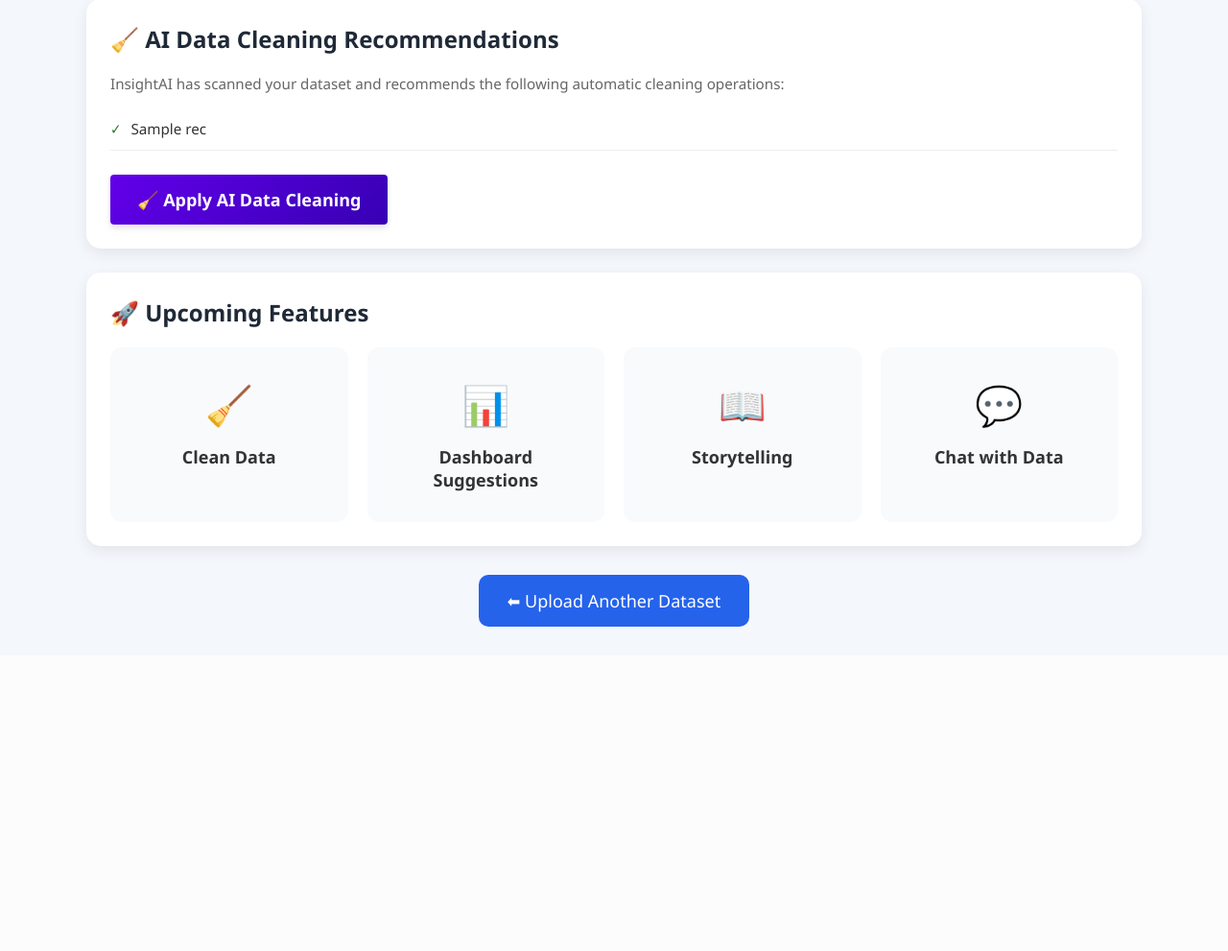
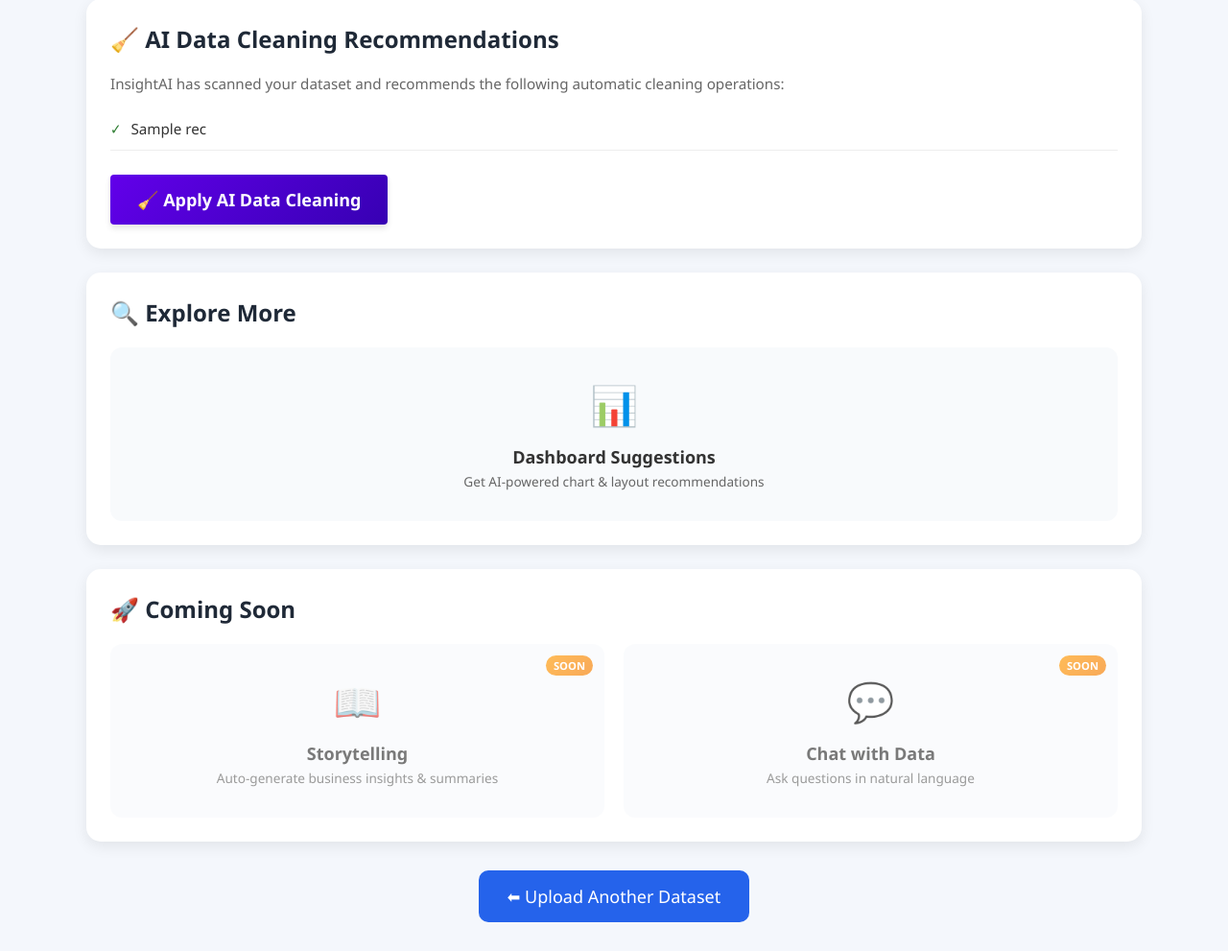
Before and after one commit to YashPrajapati989/InsightAI, a Flask app: template templates/result.html in a window 1280 px wide. Shown: the part 1364-2355 px from the top of the page at 96% size. Before the commit the page ends 2017 px from the top, so only its background shows below. Run offline with Flask 3, Linux system fonts and the light colour scheme; the template is opened without the code that fills it: most values are stand-ins (such as "Sample title", 1, 10 or a date in 2020); some libraries are stand-ins or nearby versions.

```diff
--- a/templates/result.html
+++ b/templates/result.html
@@ -199,32 +199,45 @@
         </section>
 
         <!-- ============================
-             Future Features
+             Explore More (Working Features)
         ============================ -->
         <section class="card">
 
-            <h2>🚀 Upcoming Features</h2>
+            <h2>🔍 Explore More</h2>
 
             <div class="feature-grid">
 
-                <div class="feature-card">
-                    🧹
-                    <h3>Clean Data</h3>
+                <a href="/recommendations/{{ file_id }}" class="feature-card" style="text-decoration: none; color: inherit; display: block; cursor: pointer; transition: transform 0.2s, box-shadow 0.2s;" onmouseover="this.style.transform='translateY(-4px)'; this.style.boxShadow='0 6px 16px rgba(0,0,0,0.12)';" onmouseout="this.style.transform=''; this.style.boxShadow='';">
+                    📊
+                    <h3>Dashboard Suggestions</h3>
+                    <p style="font-size: 0.85rem; color: #666; margin-top: 4px;">Get AI-powered chart & layout recommendations</p>
+                </a>
+
+            </div>
+
+        </section>
+
+        <!-- ============================
+             Coming Soon
+        ============================ -->
+        <section class="card">
+
+            <h2>🚀 Coming Soon</h2>
+
+            <div class="feature-grid">
+
+                <div class="feature-card" style="opacity: 0.65; position: relative;">
+                    📖
+                    <h3>Storytelling</h3>
+                    <p style="font-size: 0.85rem; color: #666; margin-top: 4px;">Auto-generate business insights &amp; summaries</p>
+                    <span style="position: absolute; top: 10px; right: 10px; background: linear-gradient(135deg, #ff9800, #f57c00); color: #fff; font-size: 0.7rem; font-weight: 700; padding: 3px 8px; border-radius: 20px;">SOON</span>
                 </div>
 
-                <a href="/recommendations/{{ file_id }}" class="feature-card" style="text-decoration: none; color: inherit; display: block;">
-                    📊
-                    <h3>Dashboard Suggestions</h3>
-                </a>
-
-                <div class="feature-card">
-                    📖
-                    <h3>Storytelling</h3>
-                </div>
-
-                <div class="feature-card">
+                <div class="feature-card" style="opacity: 0.65; position: relative;">
                     💬
                     <h3>Chat with Data</h3>
+                    <p style="font-size: 0.85rem; color: #666; margin-top: 4px;">Ask questions in natural language</p>
+                    <span style="position: absolute; top: 10px; right: 10px; background: linear-gradient(135deg, #ff9800, #f57c00); color: #fff; font-size: 0.7rem; font-weight: 700; padding: 3px 8px; border-radius: 20px;">SOON</span>
                 </div>
 
             </div>
```
Also changed, not shown: templates/index.html (+56 -8 lines), 3 other files.
